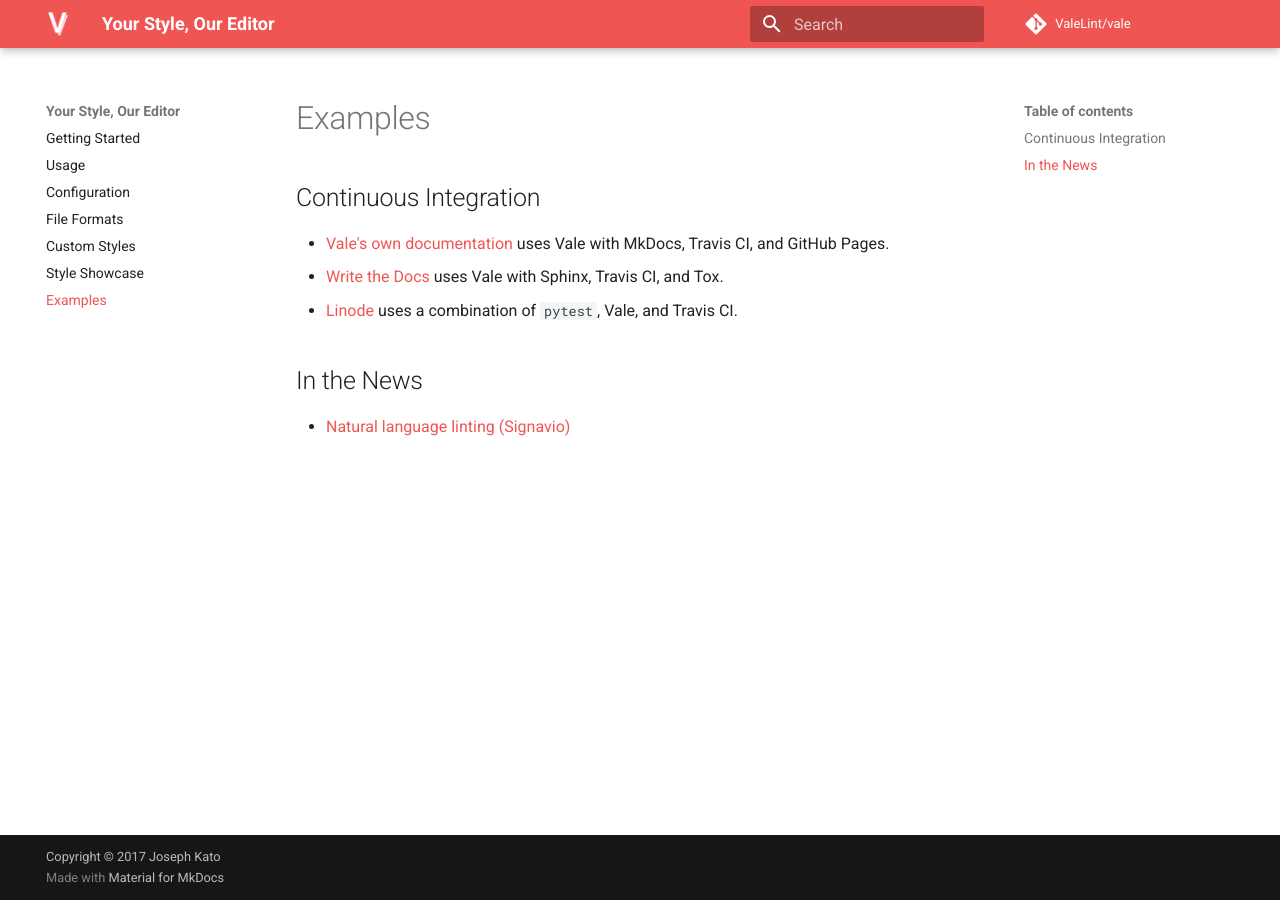
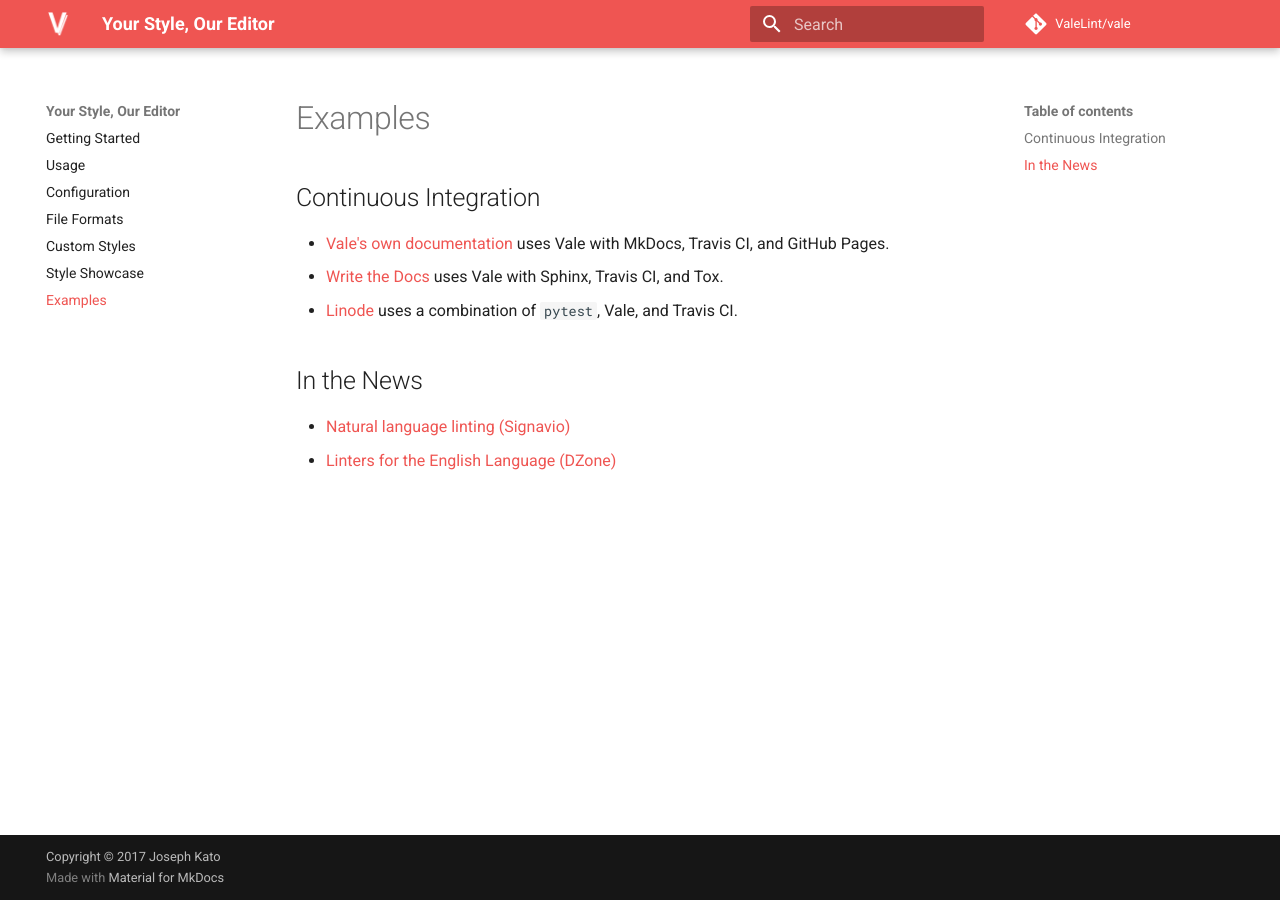
Before and after one commit to wouter-veeken/docs, an MkDocs documentation site: the page built from content/examples.md, in a window 1280 px wide. Built offline with MkDocs 1.6.1 and Material for MkDocs 9.7.7, drawn with Linux system fonts in a browser that asks for light colours; comment, search, counter and statistics services are not loaded; old or Windows-style settings are respelled for this version of MkDocs.

Commit message:
Update examples.md

```diff
--- a/content/examples.md
+++ b/content/examples.md
@@ -7,3 +7,4 @@
 ## In the News
 
 - [Natural language linting (Signavio)](https://tech.signavio.com/2017/natural-language-linting)
+- [Linters for the English Language (DZone)](https://dzone.com/articles/lint-lint-and-away-linters-for-the-english-languag)
```
